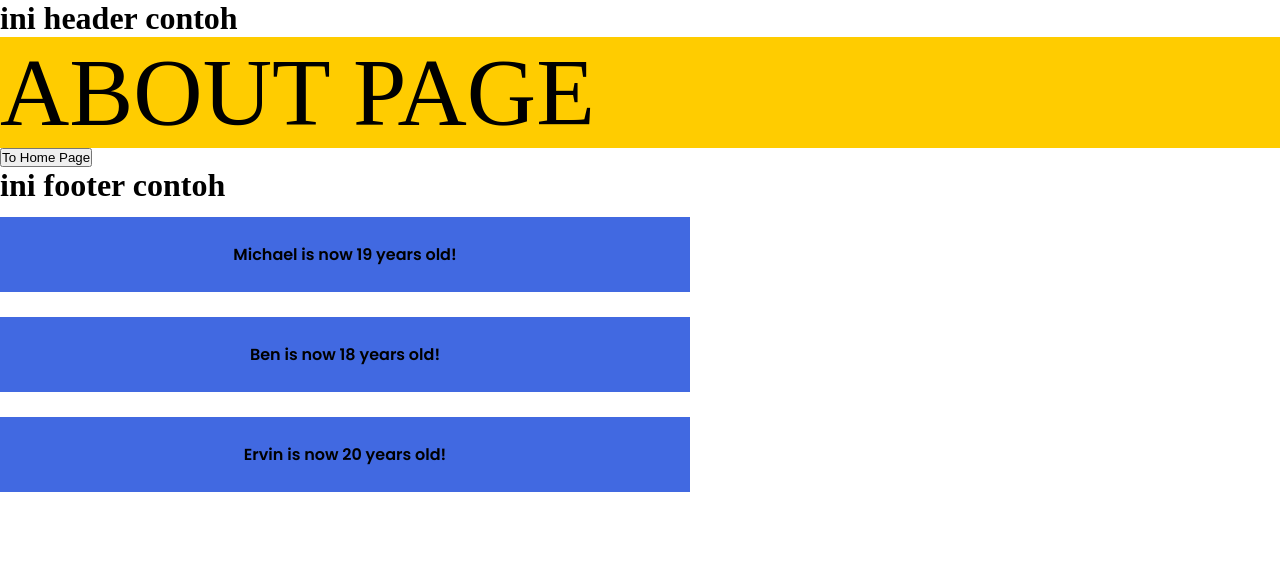
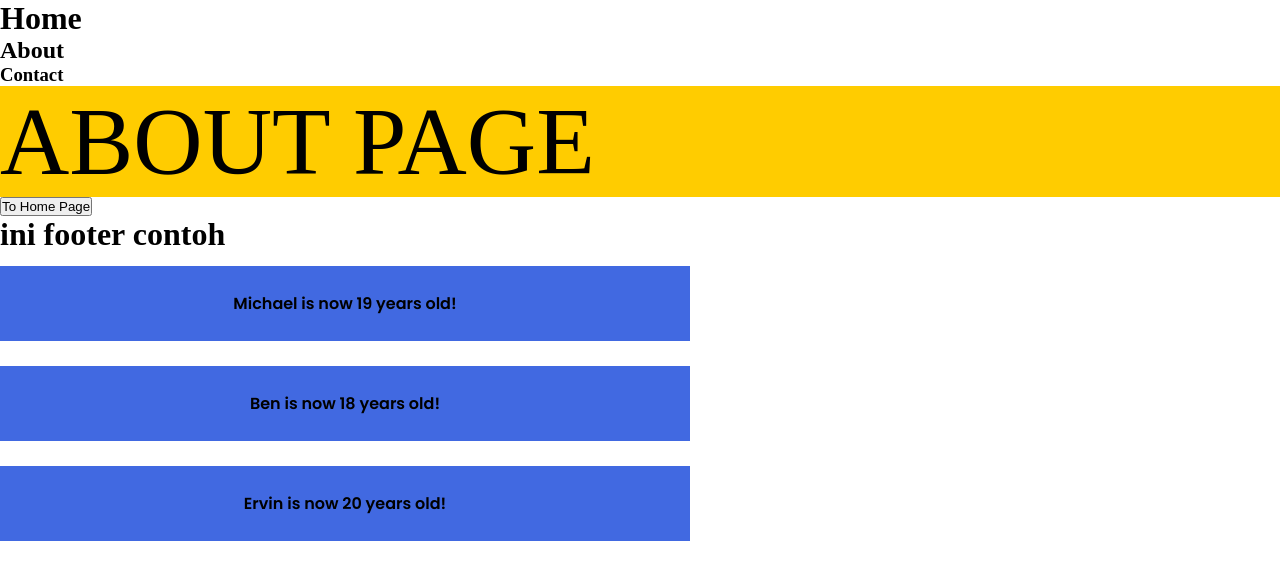
Before and after one commit to IgnatiusMD/TestingWebsite, a React (Create React App) app: page /about in a window 1280 px wide. Shown: the top 580 px of the page. Built offline with nearby package versions, Linux system fonts and the light colour scheme.

Commit message:
Add navbar

```diff
--- a/src/component/common/Header.jsx
+++ /dev/null
@@ -1,11 +0,0 @@
-import React from 'react';
-
-const Header = () => {
-    return (
-        <header>
-            <h1>ini header contoh</h1>
-        </header>
-    )
-}
-
-export default Header;
--- /dev/null
+++ b/src/component/common/Navbar.jsx
@@ -0,0 +1,13 @@
+import React from 'react';
+
+const Navbar = () => {
+    return (
+        <header>
+            <h1>Home</h1>
+            <h2>About</h2>
+            <h3>Contact</h3>
+        </header>
+    )
+}
+
+export default Navbar;
--- a/src/pages/about-page/aboutPage.jsx
+++ b/src/pages/about-page/aboutPage.jsx
@@ -1,7 +1,7 @@
 import React from "react";
 import { Link } from "react-router-dom";
 
-import Header from "../../component/common/Header";
+import Navbar from "../../component/common/Navbar";
 import Footer from "../../component/common/Footer";
 import PlayerCard from "../../component/pages/PlayerCard";
 
@@ -11,7 +11,7 @@ const AboutPage = () => {
     const player3="Ervin";
     return (
         <React.Fragment>
-            <Header />
+            <Navbar />
             <div className="about-title">
                 ABOUT PAGE
             </div>
--- a/src/pages/home-page/homePage.jsx
+++ b/src/pages/home-page/homePage.jsx
@@ -1,14 +1,14 @@
 import React from "react";
 import { Link } from "react-router-dom";
 
-import Header from "../../component/common/Header";
+import Navbar from "../../component/common/Navbar";
 import Footer from "../../component/common/Footer";
 import Card from "../../component/pages/Card";
 
 const HomePage = () => {
     return (
         <React.Fragment>
-            <Header />
+            <Navbar />
             <div className="home-title">
                 HOME PAGE
             </div>
```
Also changed, not shown: src/styles/components/_header.scss (deleted), src/styles/components/_navbar.scss (added).
